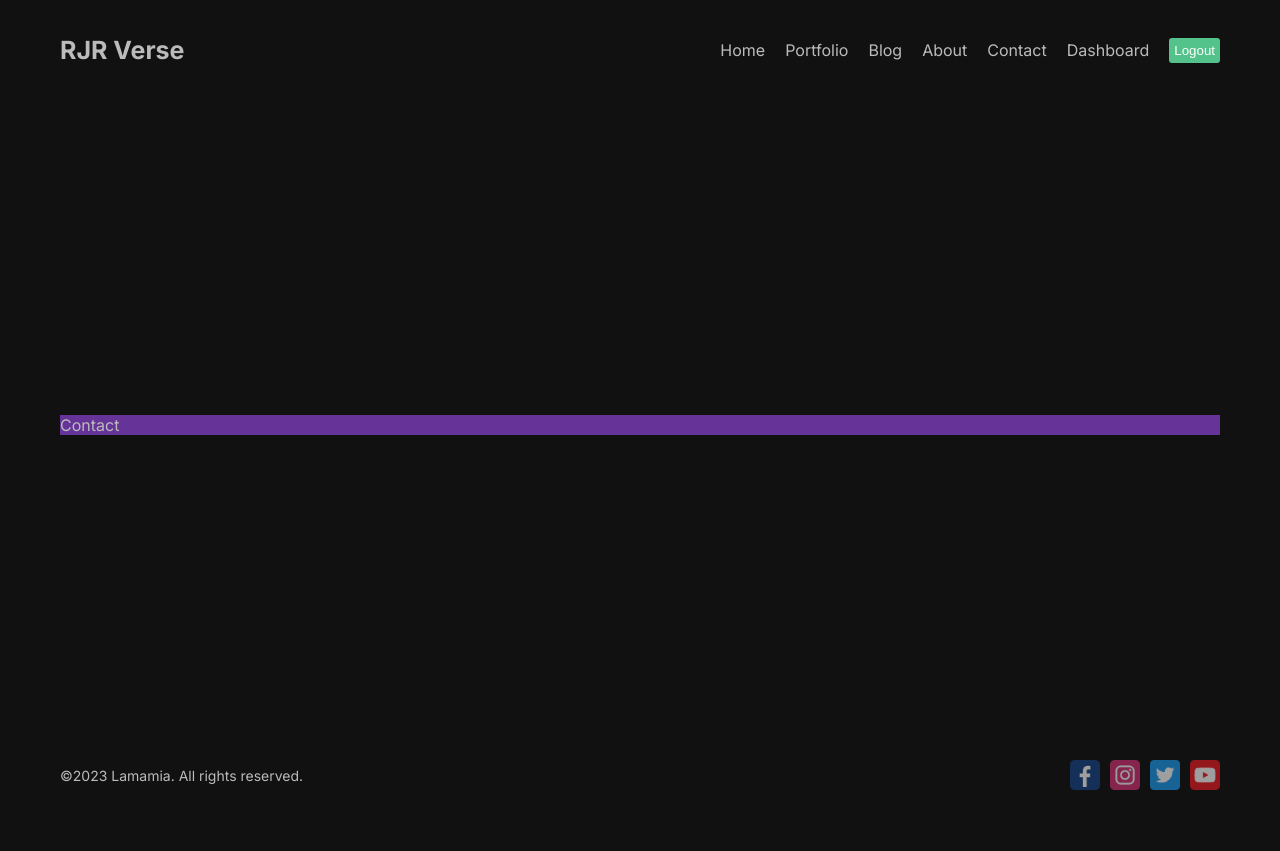
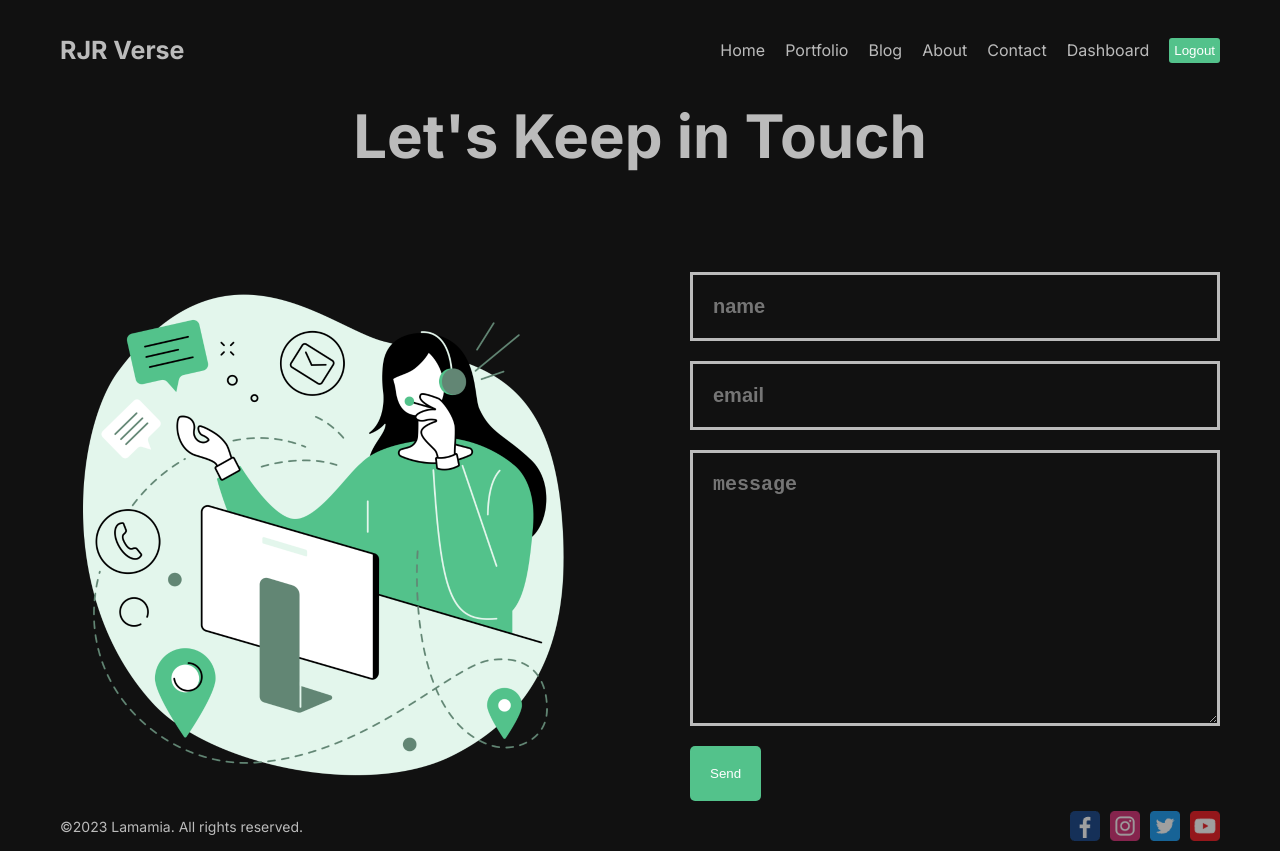
Before and after one commit to fritzuu/Blog-App, a Next.js app: page /contact in a window 1280 px wide. Before the commit the page ends 800 px from the top, so only its background shows below. Built offline with nearby package versions, Linux system fonts and the light colour scheme.

Commit message:
Add Contact UI

```diff
--- a/src/app/contact/page.jsx
+++ b/src/app/contact/page.jsx
@@ -1,10 +1,40 @@
-import React from 'react'
-import styles from './page.module.css'
+import React from "react";
+import styles from "./page.module.css";
+import Image from "next/image";
+import Button from "@/components/Button/Button";
+
+export const metadata = {
+  title: "Lama Dev Contact Information",
+  description: "This is Contact Page",
+};
 
 const Contact = () => {
   return (
-    <div className={styles.container}>Contact</div>
-  )
-}
+    <div className={styles.container}>
+      <h1 className={styles.title}>Let's Keep in Touch</h1>
+      <div className={styles.content}>
+        <div className={styles.imgContainer}>
+          <Image
+            src="/contact.png"
+            alt=""
+            fill={true}
+            className={styles.image}
+          />
+        </div>
+        <form className={styles.form}>
+          <input type="text" placeholder="name" className={styles.input} />
+          <input type="text" placeholder="email" className={styles.input} />
+          <textarea
+            className={styles.textArea}
+            placeholder="message"
+            cols="30"
+            rows="10"
+          ></textarea>
+          <Button url="#" text="Send"/>
+        </form>
+      </div>
+    </div>
+  );
+};
 
-export default Contact
+export default Contact;
--- a/src/app/contact/page.module.css
+++ b/src/app/contact/page.module.css
@@ -1,3 +1,53 @@
-.container{
-    background-color: rebeccapurple;
+.container {
 }
+
+.title {
+  font-size: 60px;
+  margin-bottom: 100px;
+  text-align: center;
+}
+
+.content {
+  display: flex;
+  align-items: center;
+  gap: 100px;
+}
+
+.imgContainer {
+  flex: 1;
+  height: 500px;
+  position: relative;
+}
+
+.image {
+  object-fit: contain;
+  /* animation: move 3s infinite ease alternate; */
+}
+
+@keyframes move {
+  from {
+    transform: translateY(-15px);
+  }
+  to {
+    transform: translateY(0px) scale(1.03);
+  }
+}
+
+.form {
+  flex: 1;
+  display: flex;
+  flex-direction: column;
+  gap: 20px;
+}
+
+.input,
+.textArea {
+  padding: 20px;
+  background-color: transparent;
+  border: none;
+  outline: none;
+  color: #bbb;
+  border: 3px solid #bbb;
+  font-size: 20px;
+  font-weight: bold;
+}
```
